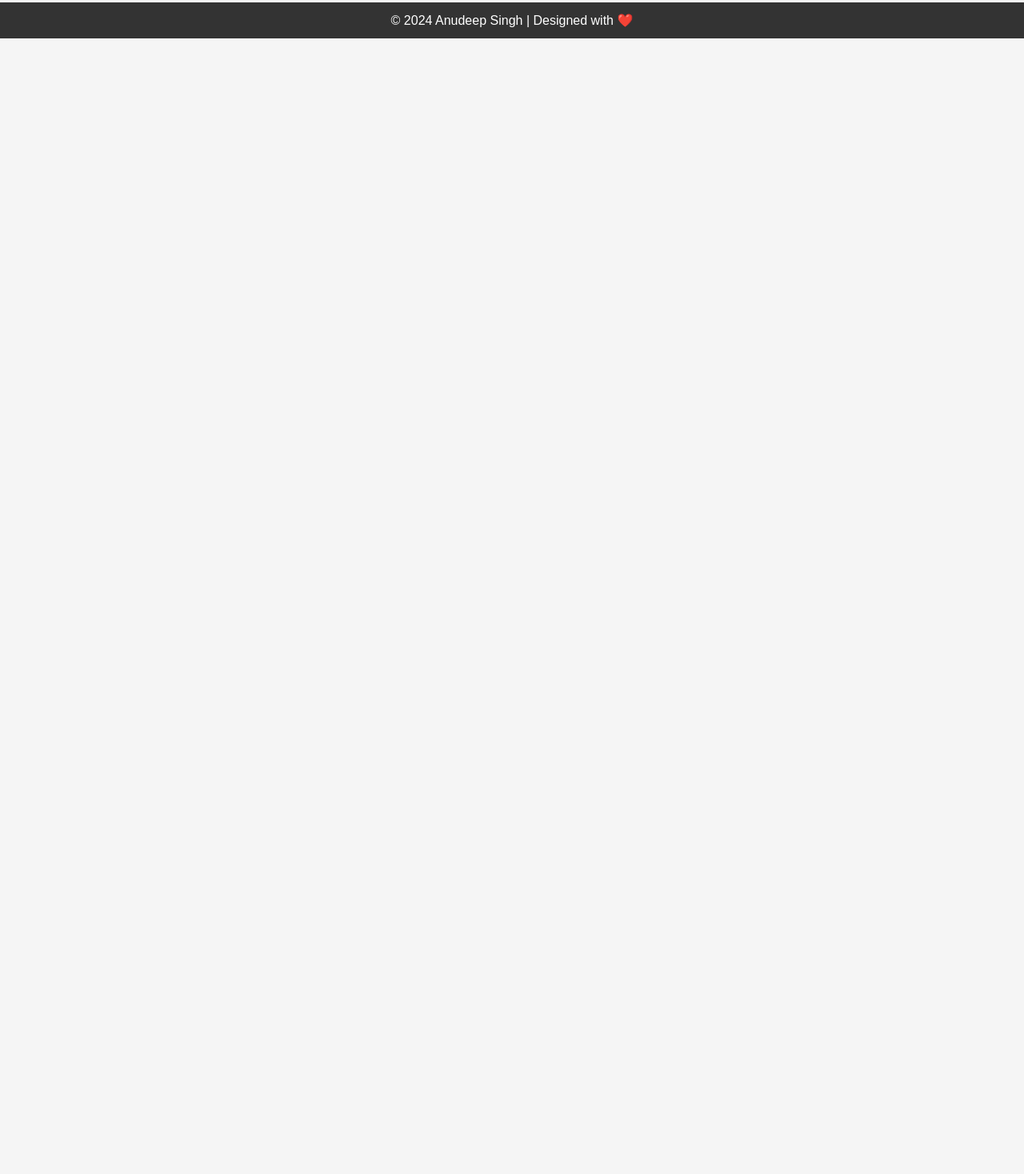
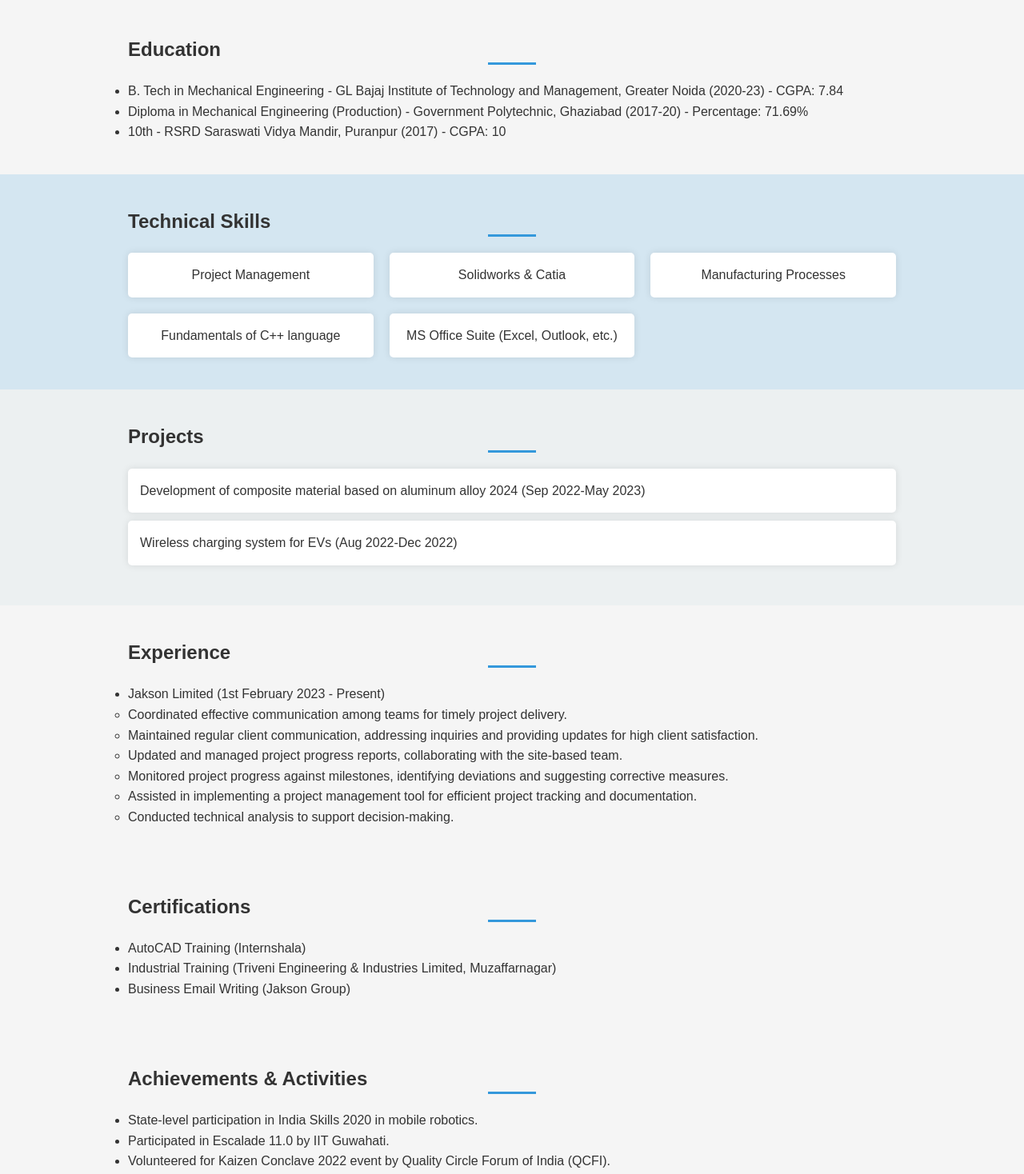
Before and after one commit to AnudeepThakur/AnudeepThakur.github.io, a plain HTML site: page index.html in a window 1280 px wide. Shown: the part 676-2144 px from the top of the page at 80% size. Before the commit the page ends 800 px from the top, so only its background shows below. Drawn offline with nearby package versions, Linux system fonts and the light colour scheme.

Commit message:
Update index.html

```diff
--- a/index.html
+++ b/index.html
@@ -29,12 +29,116 @@
         </div>
     </section>
 
-    <!-- Other sections and content... -->
+    <section id="education" class="reveal">
+        <div class="container">
+            <h2>Education</h2>
+            <ul>
+                <li>B. Tech in Mechanical Engineering - GL Bajaj Institute of Technology and Management, Greater Noida (2020-23) - CGPA: 7.84</li>
+                <li>Diploma in Mechanical Engineering (Production) - Government Polytechnic, Ghaziabad (2017-20) - Percentage: 71.69%</li>
+                <li>10th - RSRD Saraswati Vidya Mandir, Puranpur (2017) - CGPA: 10</li>
+            </ul>
+        </div>
+    </section>
+
+    <section id="skills" class="reveal">
+        <div class="container">
+            <h2>Technical Skills</h2>
+            <ul>
+                <li>Project Management</li>
+                <li>Solidworks & Catia</li>
+                <li>Manufacturing Processes</li>
+                <li>Fundamentals of C++ language</li>
+                <li>MS Office Suite (Excel, Outlook, etc.)</li>
+            </ul>
+        </div>
+    </section>
+
+    <section id="projects" class="reveal">
+        <div class="container">
+            <h2>Projects</h2>
+            <ul>
+                <li>Development of composite material based on aluminum alloy 2024 (Sep 2022-May 2023)</li>
+                <li>Wireless charging system for EVs (Aug 2022-Dec 2022)</li>
+            </ul>
+        </div>
+    </section>
+
+    <section id="experience" class="reveal">
+        <div class="container">
+            <h2>Experience</h2>
+            <ul>
+                <li>Jakson Limited (1st February 2023 - Present)</li>
+                <ul>
+                    <li>Coordinated effective communication among teams for timely project delivery.</li>
+                    <li>Maintained regular client communication, addressing inquiries and providing updates for high client satisfaction.</li>
+                    <li>Updated and managed project progress reports, collaborating with the site-based team.</li>
+                    <li>Monitored project progress against milestones, identifying deviations and suggesting corrective measures.</li>
+                    <li>Assisted in implementing a project management tool for efficient project tracking and documentation.</li>
+                    <li>Conducted technical analysis to support decision-making.</li>
+                </ul>
+            </ul>
+        </div>
+    </section>
+
+    <section id="certifications" class="reveal">
+        <div class="container">
+            <h2>Certifications</h2>
+            <ul>
+                <li>AutoCAD Training (Internshala)</li>
+                <li>Industrial Training (Triveni Engineering & Industries Limited, Muzaffarnagar)</li>
+                <li>Business Email Writing (Jakson Group)</li>
+            </ul>
+        </div>
+    </section>
+
+    <section id="achievements" class="reveal">
+        <div class="container">
+            <h2>Achievements & Activities</h2>
+            <ul>
+                <li>State-level participation in India Skills 2020 in mobile robotics.</li>
+                <li>Participated in Escalade 11.0 by IIT Guwahati.</li>
+                <li>Volunteered for Kaizen Conclave 2022 event by Quality Circle Forum of India (QCFI).</li>
+            </ul>
+        </div>
+    </section>
+
+    <section id="skills" class="reveal">
+        <div class="container">
+            <h2>Additional Skills</h2>
+            <ul>
+                <li>Strong problem-solving and analytical abilities</li>
+                <li>Excellent communication & interpersonal skills</li>
+                <li>Adaptability & flexibility in a dynamic work environment</li>
+                <li>Time management & organizational skills</li>
+            </ul>
+        </div>
+    </section>
+
+    <section id="hobbies" class="reveal">
+        <div class="container">
+            <h2>Hobbies</h2>
+            <ul>
+                <li>Sports: Cricket, Volleyball, Badminton, etc.</li>
+                <li>Creative writing</li>
+                <li>Listening to music</li>
+            </ul>
+        </div>
+    </section>
+
+    <section id="contact" class="reveal">
+        <div class="container">
+            <h2>Contact</h2>
+            <p>Email: thakuranudeep75799@gmail.com</p>
+            <p>Mobile: +919971852587</p>
+            <!-- Add more contact details as needed -->
+        </div>
+    </section>
 
     <footer>
         <div class="container">
             <p>&copy; 2024 Anudeep Singh | Designed with ❤️</p>
         </div>
     </footer>
+
 </body>
 </html>
```
